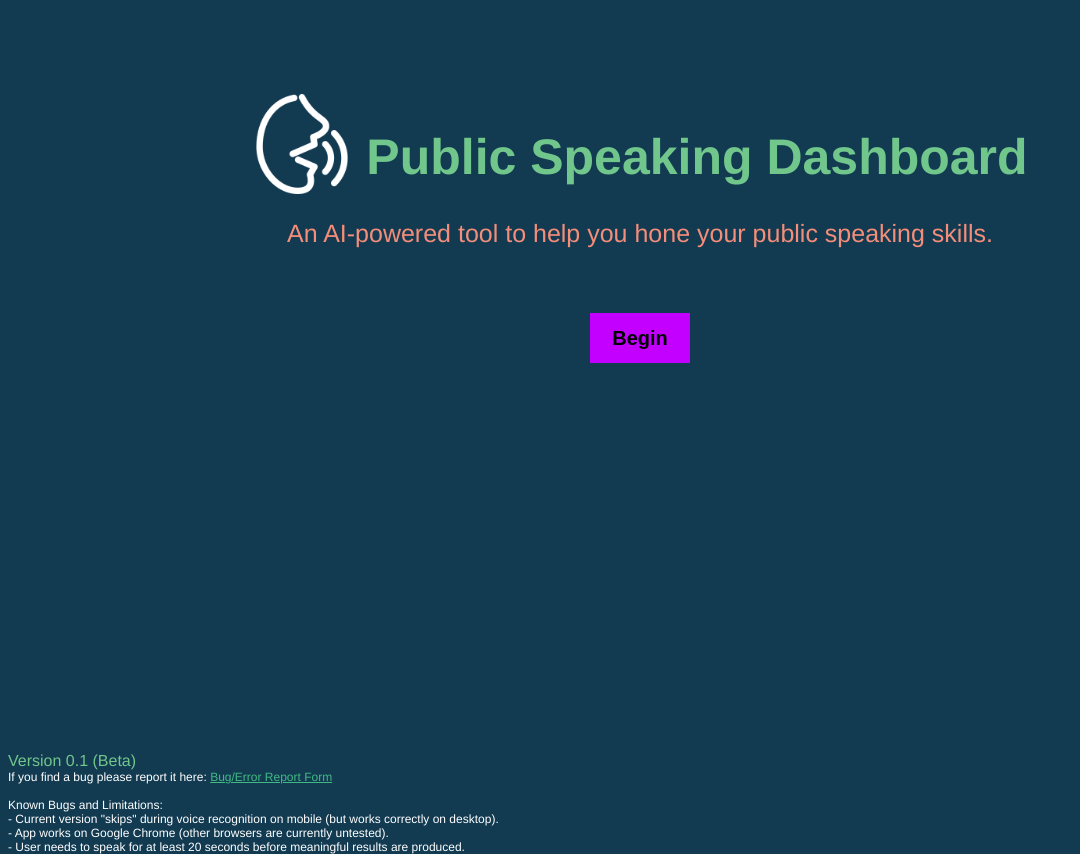
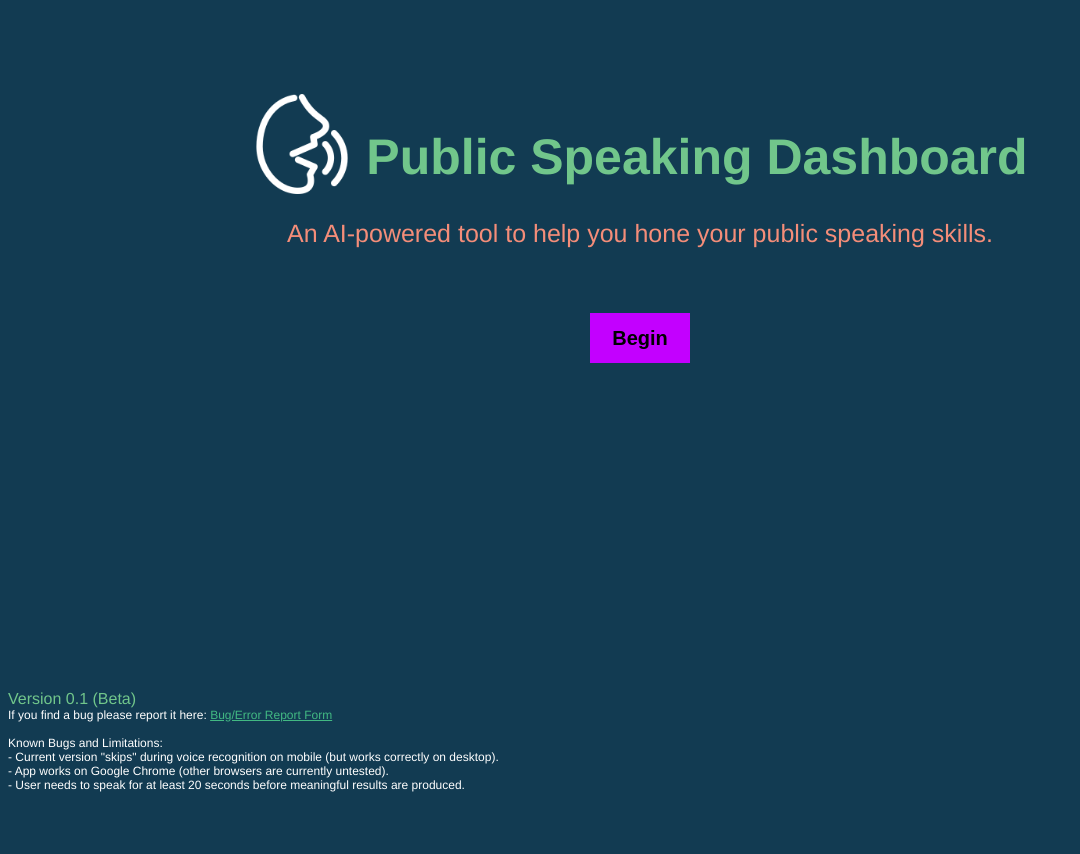
Before and after one commit to milesccoleman/pbsdb, a Vue app: page / in a window 1280 px wide. Shown: the whole page, without its empty margins (0-1080 px from the left). After the commit the page ends 800 px from the top, so only its background shows below. Built offline with nearby package versions, Linux system fonts and the light colour scheme; a web font is replaced by a local one.

Commit message:
fixed footer layout

```diff
--- a/src/components/PublicSpeakingDashboard.vue
+++ b/src/components/PublicSpeakingDashboard.vue
@@ -39,7 +39,16 @@
 
 
 		<!--FEEDBACK SECTION-->
-		<footer id="footer">
+
+		<!--WPM-->
+		<span v-if="!showWPM" id="wpmChart"></span>
+		<span v-if="!showVolume" id="volumeChart"></span>
+		<span v-if="!showFaceEmotion" id="faceEmotionChart"></span>
+		<span v-if="!showTextEmotion" id="textEmotionChart"></span>
+
+
+
+			<footer id="footer">
 			<section id="version">Version 0.1 (Beta)<br>
 					<div id="bugs">
 					<section>If you find a bug please report it here: <a href="https://rowan.co1.qualtrics.com/jfe/form/SV_8AhIsft05UgIUqW">Bug/Error Report Form</a></section>
@@ -49,16 +58,7 @@
 						<section>- User needs to speak for at least 20 seconds before meaningful results are produced.</section>
 					</div>
 			</section>
-		</footer>
-		<!--WPM-->
-		<span v-if="!showWPM" id="wpmChart"></span>
-		<span v-if="!showVolume" id="volumeChart"></span>
-		<span v-if="!showFaceEmotion" id="faceEmotionChart"></span>
-		<span v-if="!showTextEmotion" id="textEmotionChart"></span>
-
-
-
-		<!--<p v-if="!showWPM" id="wpm">{{ wpm }} <br><b>Overall Average Words Per Minute</b></p><br>-->
+		</footer>	<!--<p v-if="!showWPM" id="wpm">{{ wpm }} <br><b>Overall Average Words Per Minute</b></p><br>-->
   </div>
 </template>
 
@@ -1385,9 +1385,10 @@ color: #c300ff;
 }
 
 #footer {
-display: block;
-  position: absolute;
+display: flex;
+  position: float;
   bottom: 0;
+  margin-top: 27%;
   height: 3rem;
   text-align: left;
 
```
Also changed, not shown: 7 other files (tests, documents, lock files or other folders).
